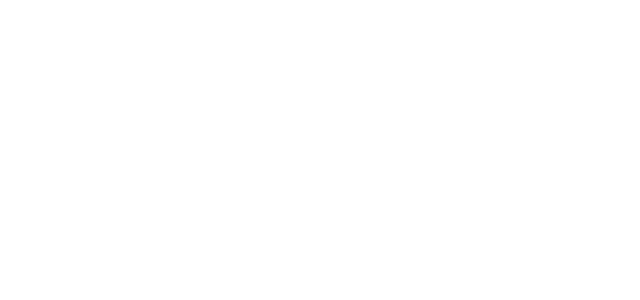
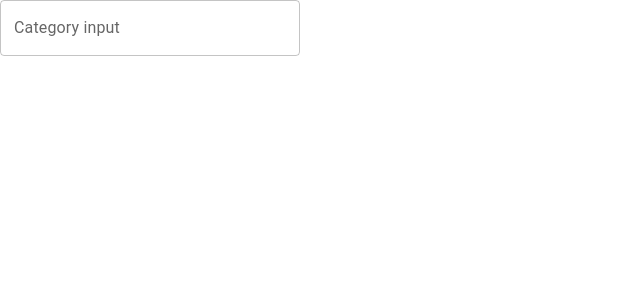
Before and after one commit to SWEG-Software-Engineering-Group/Translatify, a React (Create React App) app: page /write in a window 1280 px wide. Before the commit this address had no page. Shown: the top 300 px of the page, without its empty margins (0-640 px from the left). Built offline with nearby package versions, Linux system fonts and the light colour scheme.

Commit message:
Create CategoryInput component

```diff
--- a/src/App/Router.tsx
+++ b/src/App/Router.tsx
@@ -1,4 +1,5 @@
 import {BrowserRouter, Route, Routes} from 'react-router-dom';
+import CreateEditTextView from '../views/CreateEditTextView/CreateEditTextView';
 import CreateTenantView from '../views/CreateTenantView/CreateTenantView';
 import LoginView from '../views/LoginView/LoginView';
 import SuperAdminView from '../views/SuperAdminView/SuperAdminView';
@@ -9,8 +10,10 @@
         <BrowserRouter>
             <Routes>
                 <Route path="/login" element={<LoginView />}/>;
-                <Route path="/" element={<CreateTenantView />}/>;
+                <Route path="/CreateTenant" element={<CreateTenantView />}/>;
                 <Route path="/SuperAdmin" element={<SuperAdminView />}/>;
+                <Route path="/write" element={<CreateEditTextView />}/>;
+                <Route path="/edit/:textId" element={<CreateEditTextView />}/>;
                 {/* <Route path="/login" element={<LoginView />}/>;
                 <Route path="/todo/:parametro" element={<PaginaContenutaNellaCartellaViews/>}/>; */}
 
--- /dev/null
+++ b/src/components/CategoryInput/CategoryInput.tsx
@@ -0,0 +1,136 @@
+import * as React from 'react';
+import {useState, useEffect} from 'react'
+import TextField from '@mui/material/TextField';
+import Dialog from '@mui/material/Dialog';
+import DialogTitle from '@mui/material/DialogTitle';
+import DialogContent from '@mui/material/DialogContent';
+import DialogContentText from '@mui/material/DialogContentText';
+import DialogActions from '@mui/material/DialogActions';
+import Button from '@mui/material/Button';
+import Autocomplete, { createFilterOptions } from '@mui/material/Autocomplete';
+
+
+interface CategoryInputProps{
+  onChange : (data : string) => void;
+}
+
+const filter = createFilterOptions<CategoryOptionType>();
+
+export default function CategoryInput({onChange} : CategoryInputProps) {
+  const [value, setValue] = useState<CategoryOptionType | null>(null);
+  const [open, toggleOpen] = useState(false);
+  const [dialogValue, setDialogValue] = useState<string>('');
+
+  useEffect(()=>{
+    value && onChange(value?.category);
+  },[value])
+
+  const handleClose = () => {
+    setDialogValue('');
+    toggleOpen(false);
+  };
+
+
+  const handleSubmit = (event: React.FormEvent<HTMLFormElement>) => {
+    event.preventDefault();
+    setValue({category: dialogValue});
+    handleClose();
+  };
+
+  return (
+    <React.Fragment>
+      <Autocomplete
+        value={value}
+        onChange={(event, newValue) => {
+          if (typeof newValue === 'string') {
+            // timeout to avoid instant validation of the dialog's form.
+            setTimeout(() => {
+              toggleOpen(true);
+              setDialogValue(newValue);
+            });
+          } else if (newValue && newValue.inputValue) {
+            toggleOpen(true);
+            setDialogValue(newValue.inputValue);
+          } else {
+            setValue(newValue);
+          }
+        }}
+        filterOptions={(options, params) => {
+          const filtered = filter(options, params);
+
+          if (params.inputValue !== '') {
+            filtered.push({
+              inputValue: params.inputValue,
+              category: `Add "${params.inputValue}"`,
+            });
+          }
+          return filtered;
+        }}
+
+        id="category-input"
+        options={categories}
+        getOptionLabel={(option) => {
+          // e.g value selected with enter, right from the input
+          if (typeof option === 'string') {
+            return option;
+          }
+          if (option.inputValue) {
+            return option.inputValue;
+          }
+          return option.category;
+        }}
+        selectOnFocus
+        clearOnBlur
+        handleHomeEndKeys
+        renderOption={(props, option) => <li {...props}>{option.category}</li>}
+        sx={{ width: 300 }}
+        freeSolo
+        renderInput={(params) => <TextField {...params} label="Category input" />}
+      />
+      <Dialog open={open} onClose={handleClose}>
+        <form onSubmit={handleSubmit}>
+          <DialogTitle>Add a new category</DialogTitle>
+          <DialogContent>
+            <DialogContentText>
+              This is a new category, are you sure you want to add it?
+            </DialogContentText>
+            <TextField
+              autoFocus
+              margin="dense"
+              id="name"
+              value={dialogValue}
+              onChange={(event) =>
+                setDialogValue(
+                  // {
+                  // dialogValue,
+                  // category: event.target.value,
+                  // }
+                  event.target.value
+                )
+              }
+              label="category"
+              type="text"
+              variant="standard"
+            />
+          </DialogContent>
+          <DialogActions>
+            <Button onClick={handleClose}>Cancel</Button>
+            <Button type="submit">Add</Button>
+          </DialogActions>
+        </form>
+      </Dialog>
+    </React.Fragment>
+  );
+}
+
+interface CategoryOptionType {
+  inputValue?: string;
+  category: string;
+}
+
+// Top 100 films as rated by IMDb users. http://www.imdb.com/chart/top
+const categories: readonly CategoryOptionType[] = [
+  {category : 'home'},
+  {category : 'header'},
+  {category : 'footer'},
+];
--- a/src/views/CreateEditTextView/CreateEditTextView.tsx
+++ b/src/views/CreateEditTextView/CreateEditTextView.tsx
@@ -1,7 +1,9 @@
 import {useState, useEffect} from "react";
+import CategoryInput from "../../components/CategoryInput/CategoryInput";
 
 export default function CreateEditTextView() {
     //HOOKS
+    const [category, setCategory] = useState<string>('');
     useEffect(()=>{
         //algorithm
     }, [])
@@ -14,6 +16,8 @@
     //UI
     return(
         <>
+            {category}
+            <CategoryInput onChange={setCategory} />
         </>
     )
 }
```
